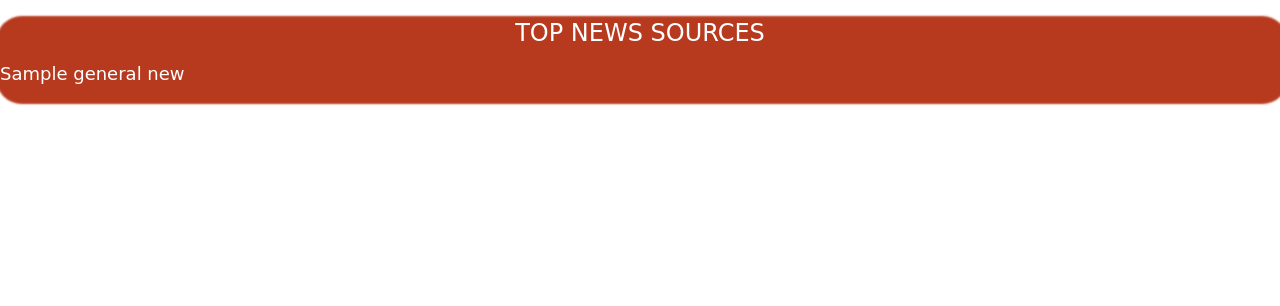
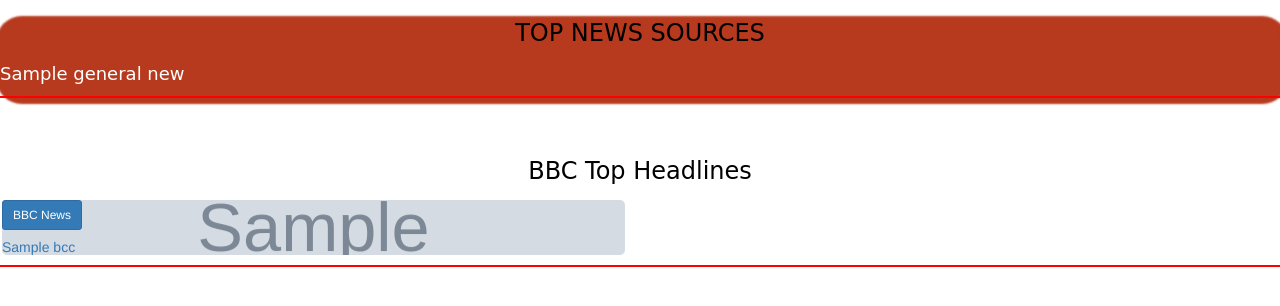
Before and after one commit to SaretoTracy/Titravic-Live-News, a Flask app: template app/templates/index.html in a window 1280 px wide. Shown: the part 52-358 px from the top of the page. Run offline with Flask 2, Linux system fonts and the light colour scheme; the template is opened without the code that fills it: most values are stand-ins (such as "Sample title", 1, 10 or a date in 2020); grey boxes marked "Sample" are stand-in pictures; some libraries are stand-ins or nearby versions; some web fonts are replaced.

Commit message:
add BBC headline news

```diff
--- a/app/static/css/style.css
+++ b/app/static/css/style.css
@@ -23,7 +23,7 @@ h3 {
     text-align: center;
     padding-bottom: 0.5rem;
     font-family: 'Righteous', cursive;
-    color: #fff;
+    color: black;
 }
 
 .sos p a {
@@ -83,3 +83,15 @@ h4 {
 .error h1 h2 {
     color: #fff;
 }
+
+.bcc {
+    border: 2px solid red;
+    padding-top: 4rem;
+}
+
+.card-image {
+    background-position: center;
+    background-repeat: no-repeat;
+    background-size: cover;
+    border-radius: 5px;
+}
--- a/app/templates/index.html
+++ b/app/templates/index.html
@@ -23,4 +23,39 @@
         </div>
     </div>
 </div>
-{% endblock %}
+<!-- homepage -->
+<div class="homepage mt-4">
+    <div class="m-2">
+        <!-- <div class="row">
+            <div class="col-md-6 news-right">
+                <div class="row">
+                    {% for cnn_news in cbc_news %}
+                    <div class="col-md-3">
+                        <div class="card-image p-4 mb-3" style="background-image: url({{cnn_news.urlToImage}});">
+                            <div class="headline-">
+                                <button class="btn btn-primary btn-sm mt-1">CBC News</button>
+                                <h5 class="news-headings mt-2"><a target="_blank" href="{{cnn_news.url}}">{{cnn_news.title}}</a>
+                                </h5>
+                            </div>
+                        </div>
+                    </div>
+                    {% endfor %}
+                </div> -->
+
+        <div class="row bcc">
+            <h3>BBC Top Headlines </h3>
+            {% for bcc in bcc %}
+            <div class="col-md-6">
+                <div class="card-image p-4 mb-3" style="background-image: url({{bcc.urlToImage}});">
+                    <div class="headline-">
+                        <button class="btn btn-primary btn-sm mt-1">BBC News</button>
+                        <h5 class="news-headings mt-2"><a target="_blank" href="{{bcc.url}}">{{ bcc.title
+                                        }}</a>
+                        </h5>
+                    </div>
+                </div>
+            </div>
+            {% endfor %}
+        </div>
+    </div>
+</div>{% endblock %}
```
